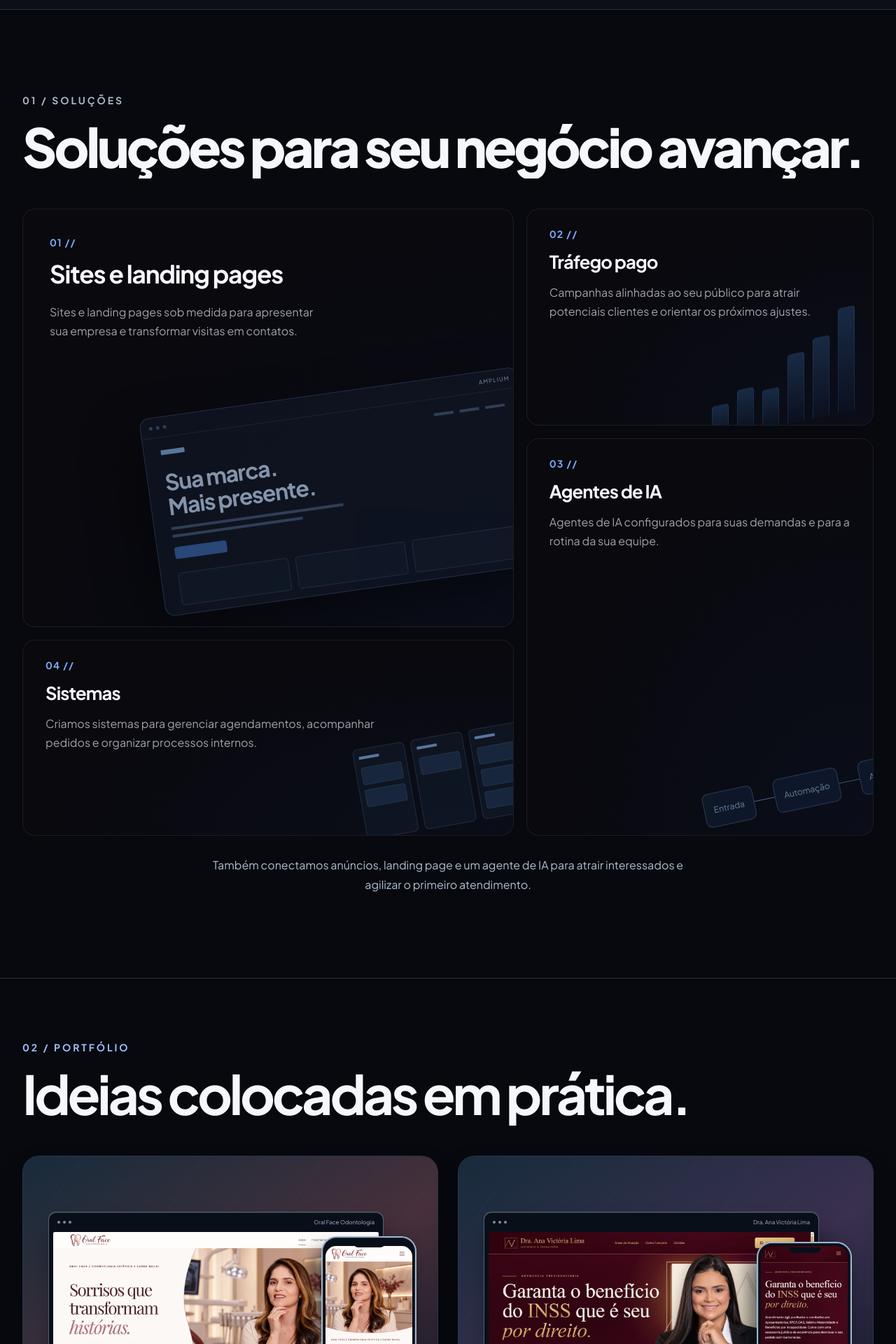
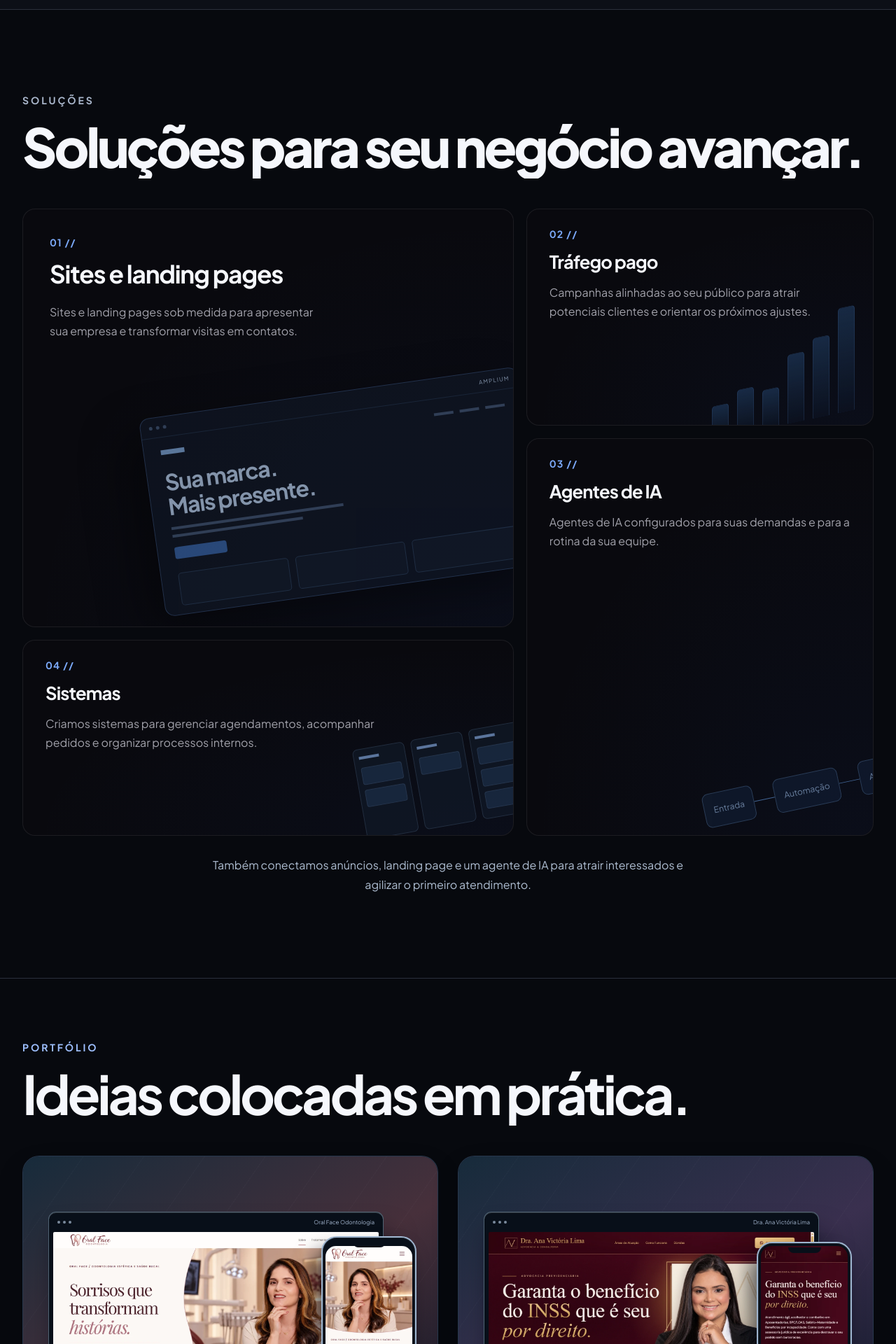
Before and after one commit to FranciscoNetoLima/amplium, a React (Vite) app: page / in a window 1280 px wide. Shown: the part 800-2720 px from the top of the page at 70% size. Built offline with nearby package versions, Linux system fonts and the light colour scheme.

Commit message:
Remove section numbering from labels

```diff
--- a/src/components/Portfolio.jsx
+++ b/src/components/Portfolio.jsx
@@ -60,7 +60,7 @@ export default function Portfolio() {
     >
       <div className="section-head">
         <div>
-          <div className="eyebrow">{t('02 / Portfólio')}</div>
+          <div className="eyebrow">{t('Portfólio')}</div>
           <h2 id="portfolio-heading">{t('Ideias colocadas em prática.')}</h2>
         </div>
       </div>
--- a/src/components/Services.jsx
+++ b/src/components/Services.jsx
@@ -11,7 +11,7 @@ export default function Services() {
         <span id="solucoes" className="service-anchor" aria-hidden="true" />
         <div className="section-head">
           <div>
-            <div className="eyebrow">{t('01 / Soluções')}</div>
+            <div className="eyebrow">{t('Soluções')}</div>
             <h2 id="services-heading">{t('Soluções para seu negócio avançar.')}</h2>
           </div>
         </div>
```
